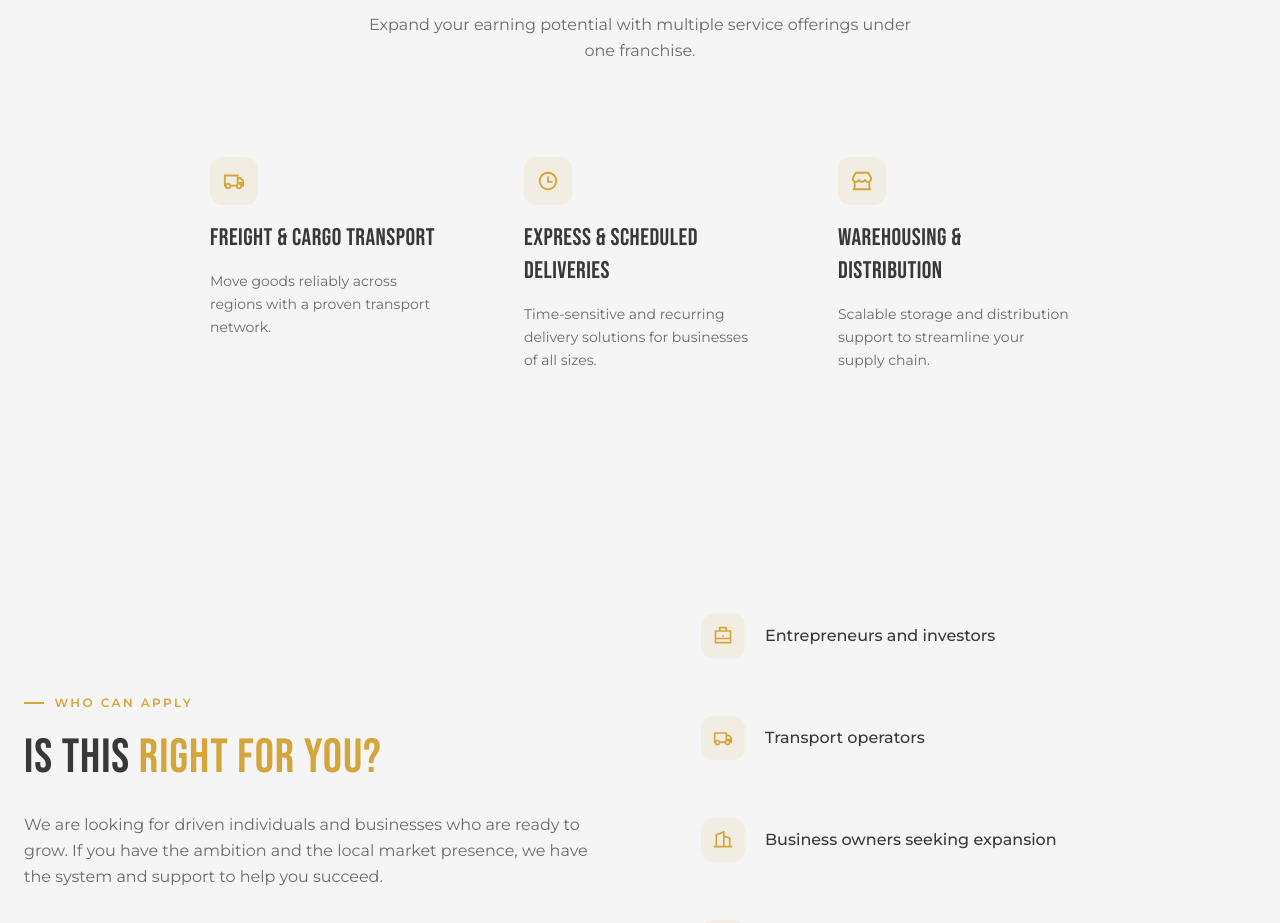
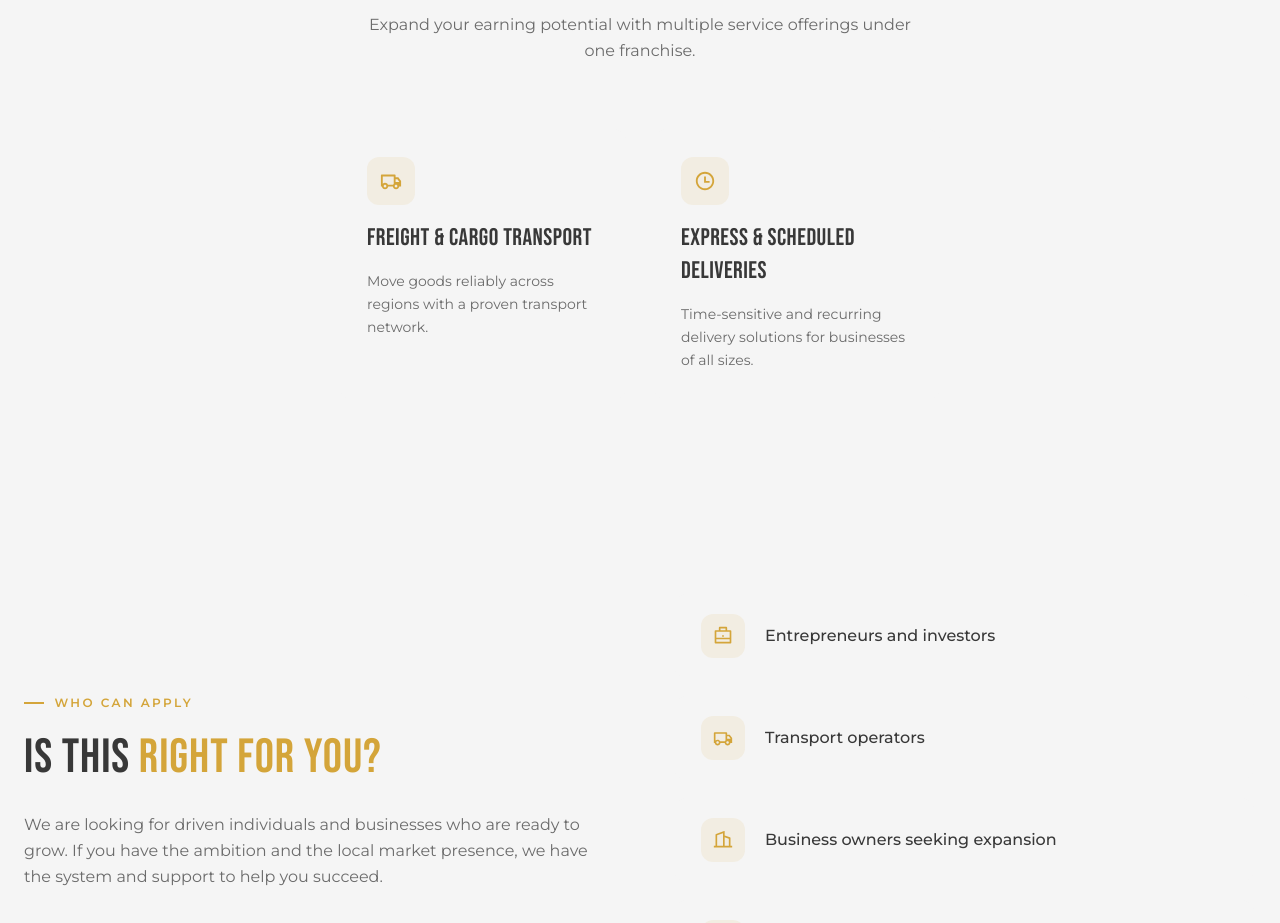
Before and after one commit to brow51wss/jexpress, a Next.js app: page /franchise in a window 1280 px wide. Shown: the part 2160-3083 px from the top of the page. Built offline with nearby package versions, Linux system fonts and the light colour scheme.

Commit message:
removed warehouse from franchise

```diff
--- a/components/franchise-content.tsx
+++ b/components/franchise-content.tsx
@@ -32,11 +32,7 @@ const services = [
     title: 'Express & Scheduled Deliveries',
     description: 'Time-sensitive and recurring delivery solutions for businesses of all sizes.',
   },
-  {
-    icon: RiStore2Line,
-    title: 'Warehousing & Distribution',
-    description: 'Scalable storage and distribution support to streamline your supply chain.',
-  },
+
 ]
 
 const audience = [
```
